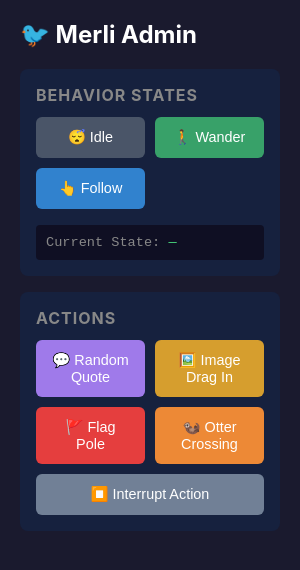
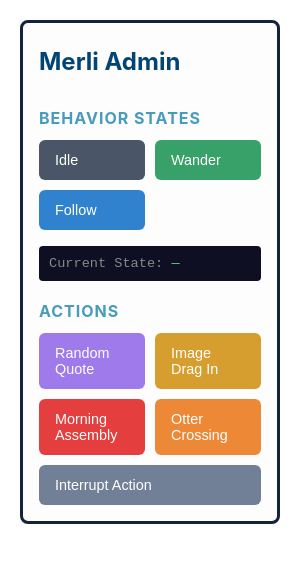
Before and after one commit to JoshuaLimZK/merli-pet, an Electron app: page src/renderer/admin/index.html in a window 300 px wide. Drawn offline with Linux system fonts and the light colour scheme; no server answers.

Commit message:
changed stuff

```diff
--- a/src/renderer/admin/index.html
+++ b/src/renderer/admin/index.html
@@ -14,24 +14,37 @@
                 font-family:
                     -apple-system, BlinkMacSystemFont, "Segoe UI", Roboto,
                     sans-serif;
-                background: #1a1a2e;
-                color: #eee;
+                background: #fdfdfd00;
+                color: #024574;
                 padding: 20px;
             }
             h1 {
                 font-size: 1.5rem;
                 margin-bottom: 20px;
-                color: #fff;
+                color: #024574;
+                border-radius: 15px;
+                background-color: #fdfdfd;
+            }
+            /* Draggable titlebar area for frameless window */
+            .titlebar {
+                -webkit-app-region: drag;
+                padding: 8px 0 12px 0;
+            }
+            /* Make interactive elements non-draggable so clicks work */
+            .no-drag,
+            .btn {
+                -webkit-app-region: no-drag;
             }
             h2 {
                 font-size: 1rem;
                 margin-bottom: 12px;
-                color: #888;
+                color: #479bbc;
                 text-transform: uppercase;
                 letter-spacing: 1px;
             }
             .section {
-                background: #16213e;
+                background: #fdfdfd;
+                border: 3px solid #16213e;
                 border-radius: 8px;
                 padding: 16px;
                 margin-bottom: 16px;
@@ -48,6 +61,7 @@
                 font-size: 0.9rem;
                 font-weight: 500;
                 cursor: pointer;
+                text-align: start;
                 transition: all 0.2s;
             }
             .btn:hover {
@@ -107,42 +121,43 @@
         </style>
     </head>
     <body>
-        <h1>🐦 Merli Admin</h1>
 
         <div class="section">
+            <div class="titlebar">
+                <h1>Merli Admin</h1>
+            </div>
             <h2>Behavior States</h2>
             <div class="button-grid">
-                <button class="btn btn-idle" data-state="idle">😴 Idle</button>
-                <button class="btn btn-wander" data-state="wander">
-                    🚶 Wander
+                <button class="btn btn-idle no-drag" data-state="idle">Idle</button>
+                <button class="btn btn-wander no-drag" data-state="wander">
+                    Wander
                 </button>
-                <button class="btn btn-follow" data-state="follow">
-                    👆 Follow
+                <button class="btn btn-follow no-drag" data-state="follow">
+                    Follow
                 </button>
             </div>
             <div class="status">
                 <span class="status-label">Current State: </span>
                 <span class="status-value" id="currentState">—</span>
             </div>
-        </div>
+            <div style="height:20px"></div>
 
-        <div class="section">
             <h2>Actions</h2>
             <div class="button-grid">
-                <button class="btn btn-quote" id="quoteBtn">
-                    💬 Random Quote
+                <button class="btn btn-quote no-drag" id="quoteBtn">
+                    Random Quote
                 </button>
-                <button class="btn btn-dragin" data-state="imageDragIn">
-                    🖼️ Image Drag In
+                <button class="btn btn-dragin no-drag" data-state="imageDragIn">
+                    Image Drag In
                 </button>
-                <button class="btn btn-flagpole" data-state="flagPole">
-                    🚩 Flag Pole
+                <button class="btn btn-flagpole no-drag" data-state="flagPole">
+                    Morning Assembly
                 </button>
-                <button class="btn btn-otter" data-state="otterCrossing">
-                    🦦 Otter Crossing
+                <button class="btn btn-otter no-drag" data-state="otterCrossing">
+                    Otter Crossing
                 </button>
-                <button class="btn btn-interrupt" id="interruptBtn">
-                    ⏹️ Interrupt Action
+                <button class="btn btn-interrupt no-drag" id="interruptBtn">
+                    Interrupt Action
                 </button>
             </div>
         </div>
```
Also changed, not shown: src/main/windows/admin/main.js (+5 -3 lines), src/renderer/quote/style.css (+1 -27 lines).
